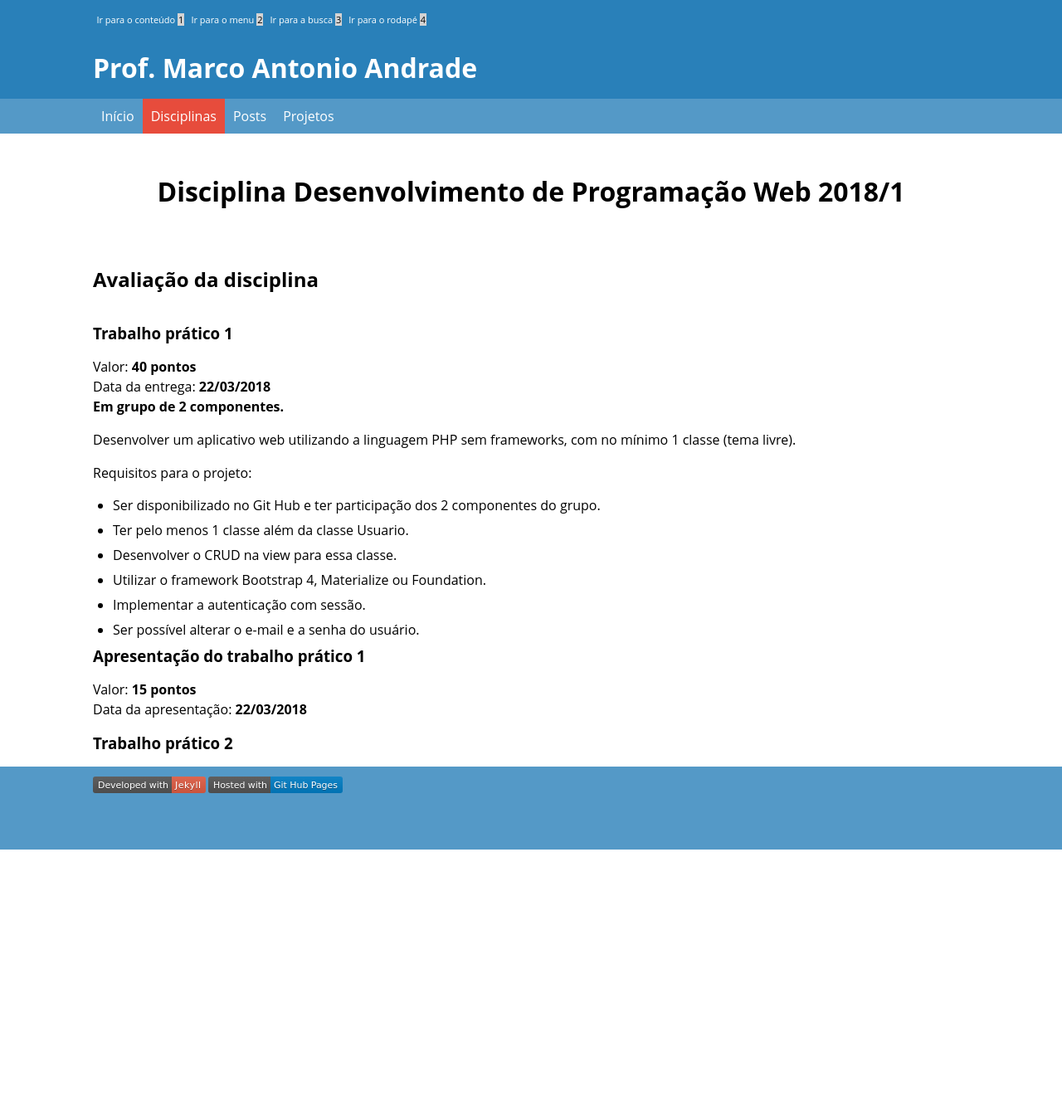
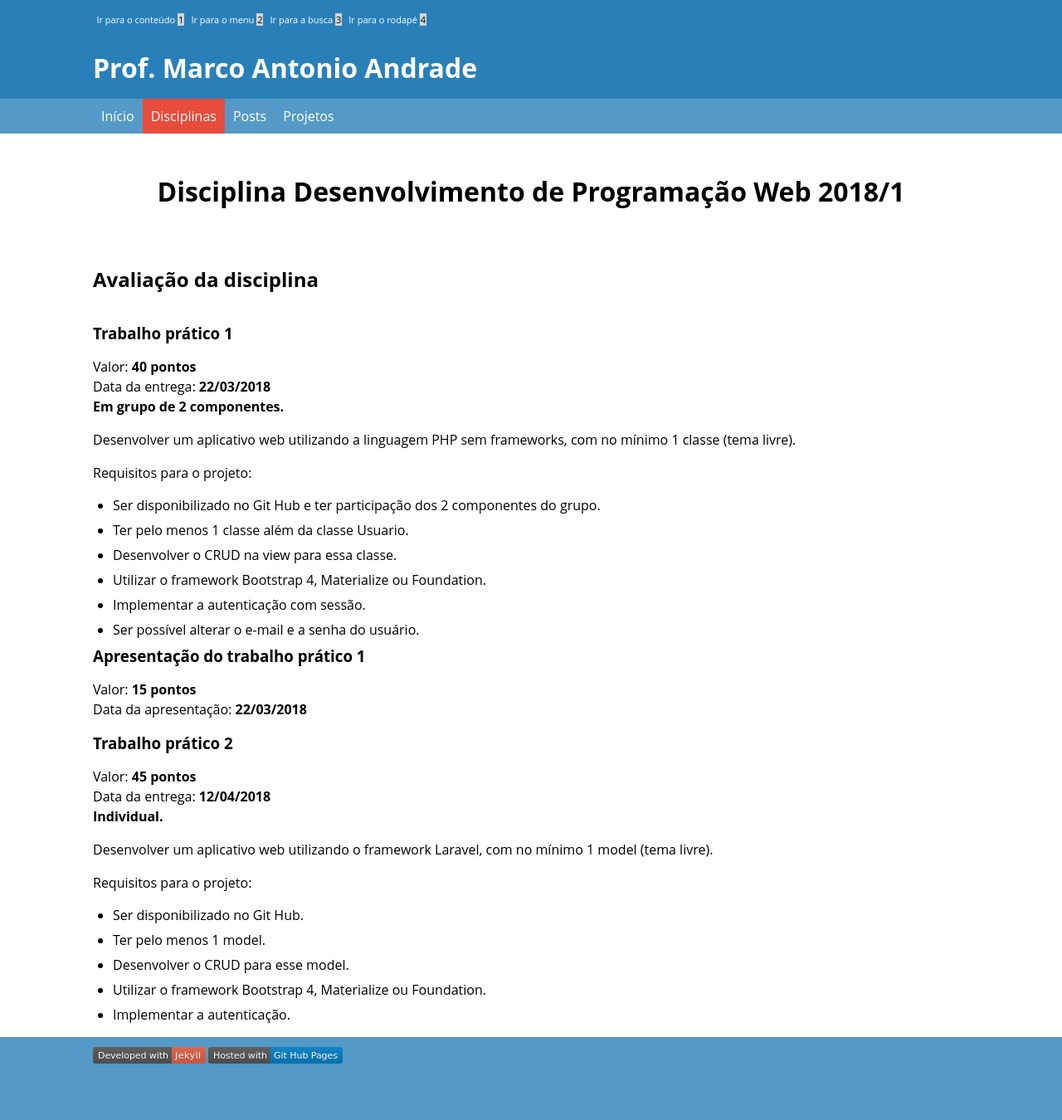
Before and after one commit to marcoinf/marcoinf.github.io, a Jekyll site: the page built from 2018-1-web.md, in a window 1280 px wide. Shown: the whole page at 83% size. Built offline with Jekyll 4.4.1, drawn with Linux system fonts in a browser that asks for light colours; before the commit the page ends 1024 px from its top, so only the background shows below that.

Commit message:
Update 2018-1-web.md

```diff
--- a/2018-1-web.md
+++ b/2018-1-web.md
@@ -25,3 +25,15 @@ Valor: **15 pontos**<br>
 Data da apresentação: **22/03/2018**<br>
 
 ### Trabalho prático 2
+Valor: **45 pontos**<br>
+Data da entrega: **12/04/2018**<br>
+**Individual.**<br>
+
+Desenvolver um aplicativo web utilizando o framework Laravel, com no mínimo 1 model (tema livre).
+
+Requisitos para o projeto:
+* Ser disponibilizado no Git Hub.
+* Ter pelo menos 1 model.
+* Desenvolver o CRUD para esse model.
+* Utilizar o framework Bootstrap 4, Materialize ou Foundation.
+* Implementar a autenticação.
```
